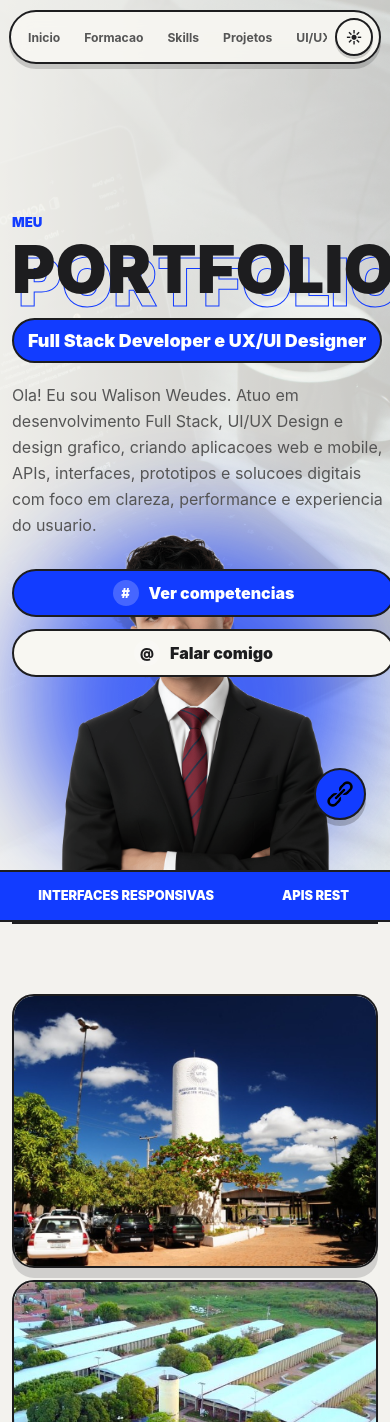
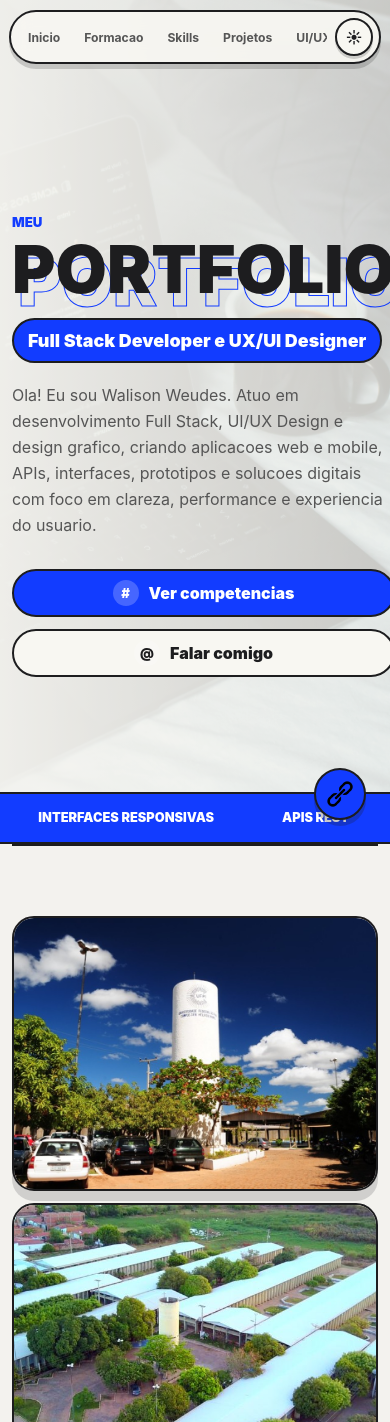
Before and after one commit to WalisonWeudes/portifolio, a Vue app: page / in a window 390 px wide. Shown: the top 1422 px of the page. Built offline with nearby package versions, Linux system fonts and the light colour scheme.

Commit message:
Hide hero visual and adjust padding for improved layout

```diff
--- a/src/assets/styles.css
+++ b/src/assets/styles.css
@@ -1198,15 +1198,7 @@ a {
   }
 
   .hero__visual {
-    left: 50%;
-    bottom: calc(var(--marquee-height) - 2px);
-    width: min(330px, 82vw);
-    min-height: auto;
-    padding-bottom: 0;
-  }
-
-  .hero__visual img {
-    margin-bottom: 0;
+    display: none;
   }
 
   .hero__badge {
@@ -1300,11 +1292,7 @@ a {
 
   .hero__content {
     padding-top: 214px;
-    padding-bottom: 245px;
-  }
-
-  .hero__visual {
-    width: min(280px, 82vw);
+    padding-bottom: 120px;
   }
 
   .hero__description,
```
